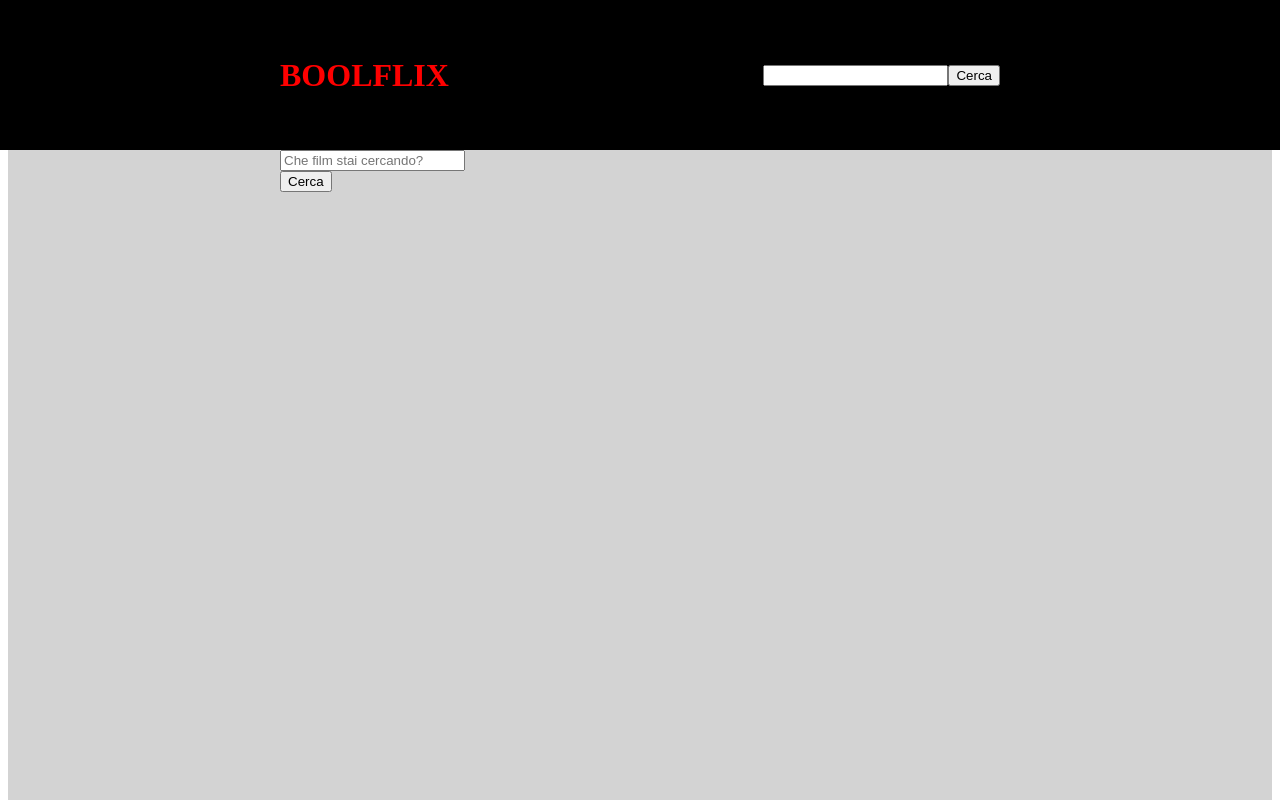
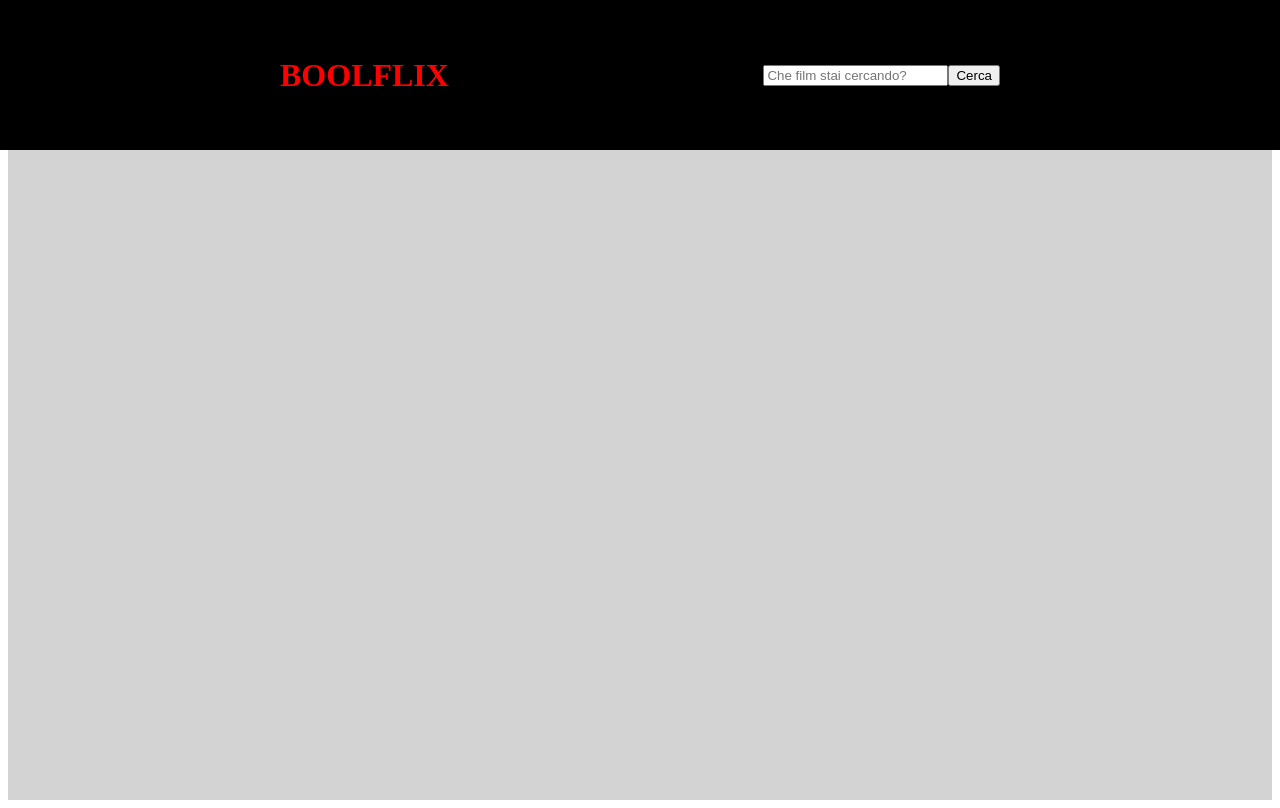
Before and after one commit to RavgaCode/vue-boolflix, a Vue app: page / in a window 1280 px wide. Built offline with nearby package versions, Linux system fonts and the light colour scheme.

Commit message:
Emit and props searchbar

```diff
--- a/src/App.vue
+++ b/src/App.vue
@@ -1,11 +1,12 @@
 <template>
   <div id="app">
-    <TopHeader />
-    <MainContent />
+    <TopHeader @searchMovie="getMovies" />
+    <MainContent :movieList="movieList" :seriesList="seriesList" />
   </div>
 </template>
 
 <script>
+import axios from "axios";
 import TopHeader from "./components/TopHeader.vue";
 import MainContent from "./components/MainContent.vue";
 export default {
@@ -13,6 +14,35 @@ export default {
   components: {
     TopHeader,
     MainContent,
+  },
+  data() {
+    return {
+      textToSearch: "",
+      movieList: [],
+      seriesList: [],
+    };
+  },
+  methods: {
+    getMovies(text) {
+      this.textToSearch = text;
+      console.log(this.textToSearch);
+      // Ottengo l'array di film tramite API, utilizzando come query il testo digitato dall'utente
+      axios
+        .get(
+          `https://api.themoviedb.org/3/search/movie?api_key=b585fd483e3e78376584f5c26e640090&query=${this.textToSearch}`
+        )
+        .then((result) => {
+          this.movieList = result.data.results;
+        });
+      // Ottengo l'array per le serie TV con lo stesso metodo precedente
+      axios
+        .get(
+          `https://api.themoviedb.org/3/search/tv?api_key=b585fd483e3e78376584f5c26e640090&query=${this.textToSearch}`
+        )
+        .then((result) => {
+          this.seriesList = result.data.results;
+        });
+    },
   },
 };
 </script>
--- a/src/components/MainContent.vue
+++ b/src/components/MainContent.vue
@@ -1,18 +1,6 @@
 <template>
   <section>
     <div class="ms_container">
-      <!-- Searchbar -->
-      <div>
-        <input
-          @keyup.enter="getMovies()"
-          type="text"
-          placeholder="Che film stai cercando?"
-          v-model="text"
-        />
-      </div>
-      <div>
-        <button type="submit" @click="getMovies">Cerca</button>
-      </div>
       <!-- Movie section -->
       <h2 v-show="movieList.length > 1">Film</h2>
       <div class="slide-container">
@@ -29,8 +17,8 @@
           </div>
           <!-- Back card - Info -->
           <div class="back-card">
-            <h2>{{ movie.title }}</h2>
-            <h3>{{ movie.original_title }}</h3>
+            <h2>Titolo:{{ movie.title }}</h2>
+            <h3>Titolo originale:{{ movie.original_title }}</h3>
             <!-- Language flag con placeholder in caso di bandiera mancante-->
             <img
               v-if="availableFlags.includes(movie.original_language)"
@@ -78,8 +66,8 @@
           </div>
           <!-- Back card - Info -->
           <div class="back-card">
-            <h2>{{ serie.name }}</h2>
-            <h3>{{ serie.original_name }}</h3>
+            <h2>Titolo:{{ serie.name }}</h2>
+            <h3>Titolo originale:{{ serie.original_name }}</h3>
             <!-- Language flag con placeholder in caso di bandiera mancante-->
             <img
               v-if="availableFlags.includes(serie.original_language)"
@@ -112,38 +100,18 @@
 </template>
 
 <script>
-import axios from "axios";
 export default {
   name: "MainContent",
+  props: {
+    movieList: Array,
+    seriesList: Array,
+  },
   data() {
     return {
-      text: "",
-      movieList: [],
-      seriesList: [],
       availableFlags: ["en", "it"],
     };
   },
   methods: {
-    getMovies() {
-      // Ottengo l'array di film tramite API, utilizzando come query il testo digitato dall'utente
-      axios
-        .get(
-          `https://api.themoviedb.org/3/search/movie?api_key=b585fd483e3e78376584f5c26e640090&query=${this.text}`
-        )
-        .then((result) => {
-          this.movieList = result.data.results;
-        });
-      // Ottengo l'array per le serie TV con lo stesso metodo precedente
-      axios
-        .get(
-          `https://api.themoviedb.org/3/search/tv?api_key=b585fd483e3e78376584f5c26e640090&query=${this.text}`
-        )
-        .then((result) => {
-          this.seriesList = result.data.results;
-        });
-      // Resetto la searchbar
-      this.text = "";
-    },
     starsRating(number) {
       let rating = Math.round(number / 2);
       return rating;
--- a/src/components/TopHeader.vue
+++ b/src/components/TopHeader.vue
@@ -4,8 +4,15 @@
       <div class="flex-container">
         <h1>BOOLFLIX</h1>
         <div class="search-bar">
-          <input type="text" />
-          <button>Cerca</button>
+          <input
+            @keyup.enter="$emit('searchMovie', text)"
+            type="text"
+            placeholder="Che film stai cercando?"
+            v-model="text"
+          />
+          <button type="submit" @click="$emit('searchMovie', text)">
+            Cerca
+          </button>
         </div>
       </div>
     </div>
@@ -15,6 +22,11 @@
 <script>
 export default {
   name: "TopHeader",
+  data() {
+    return {
+      text: "",
+    };
+  },
 };
 </script>
 
```
